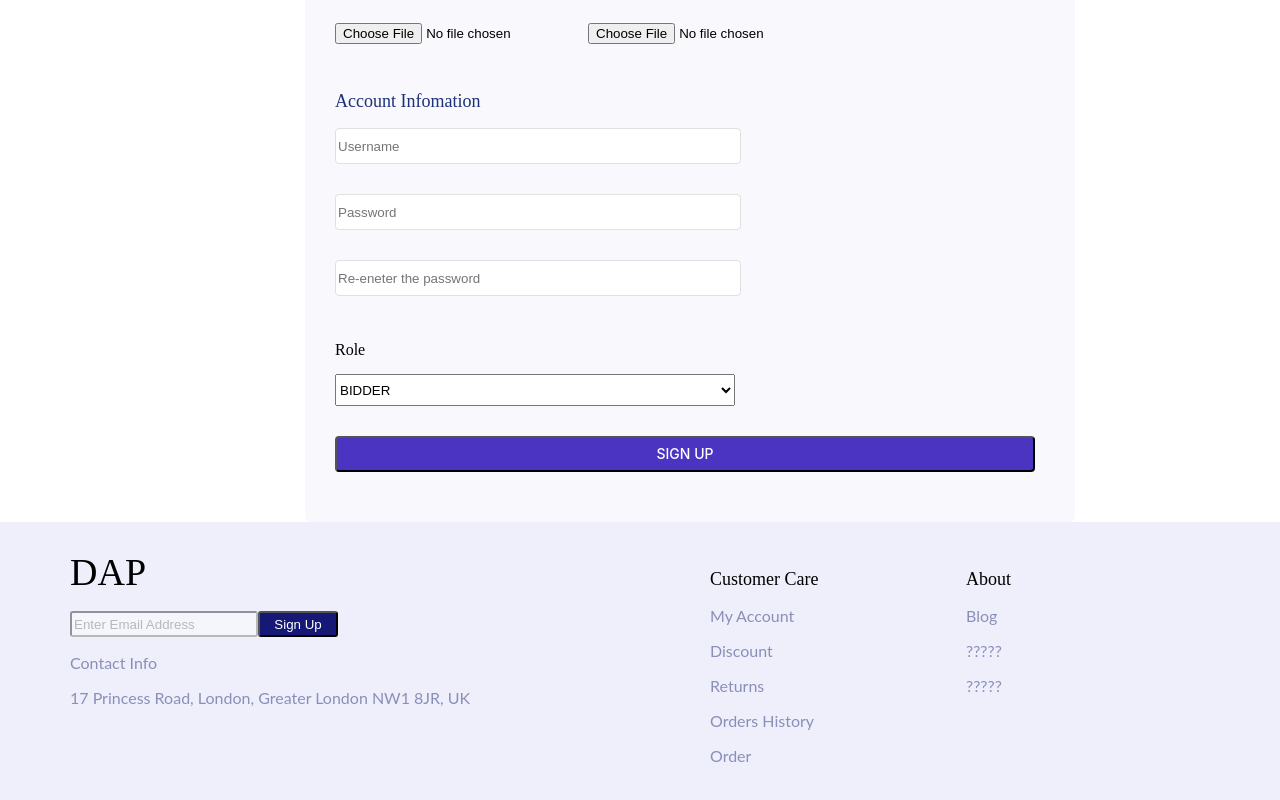
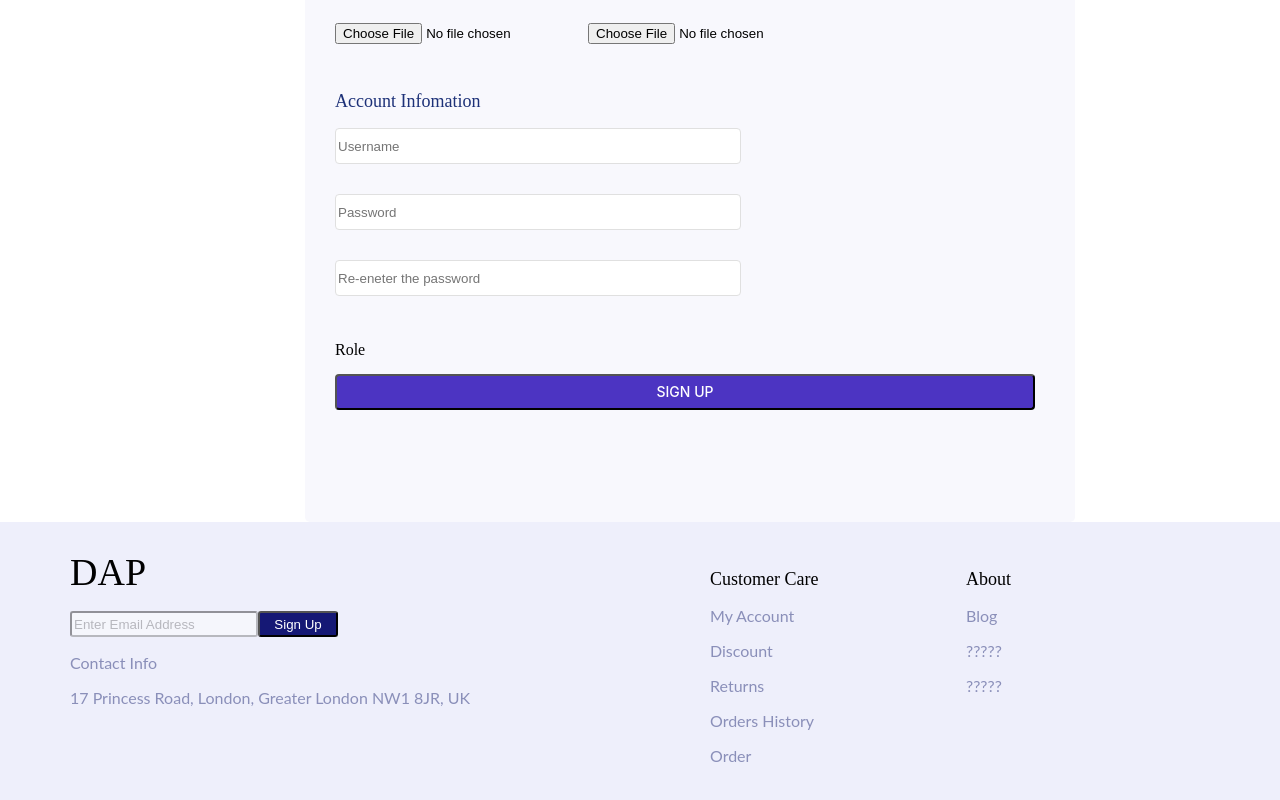
Before and after one commit to thanhtrungnguyen/decentralized_auction, a React (Create React App) app in the folder client/: page /register in a window 1280 px wide. Shown: the part 1422-2222 px from the top of the page. Built offline with nearby package versions, Linux system fonts and the light colour scheme; no server answers.

Commit message:
commit romove choose role

```diff
--- a/client/src/pages/register/Register.js
+++ b/client/src/pages/register/Register.js
@@ -382,7 +382,7 @@ const Register = () => {
             required
           ></input>
           <p className={styles.txtBlack}>Role</p>
-          <select
+          {/* <select
             id="role"
             className={styles.dropdown}
             onChange={(e) => handleInputChange(e)}
@@ -391,7 +391,7 @@ const Register = () => {
           >
             <option value="BIDDER">BIDDER</option>
             <option value="SELLER">SELLER</option>
-          </select>
+          </select> */}
           <input
             type="submit"
             className={styles.ipsubmit}
```
